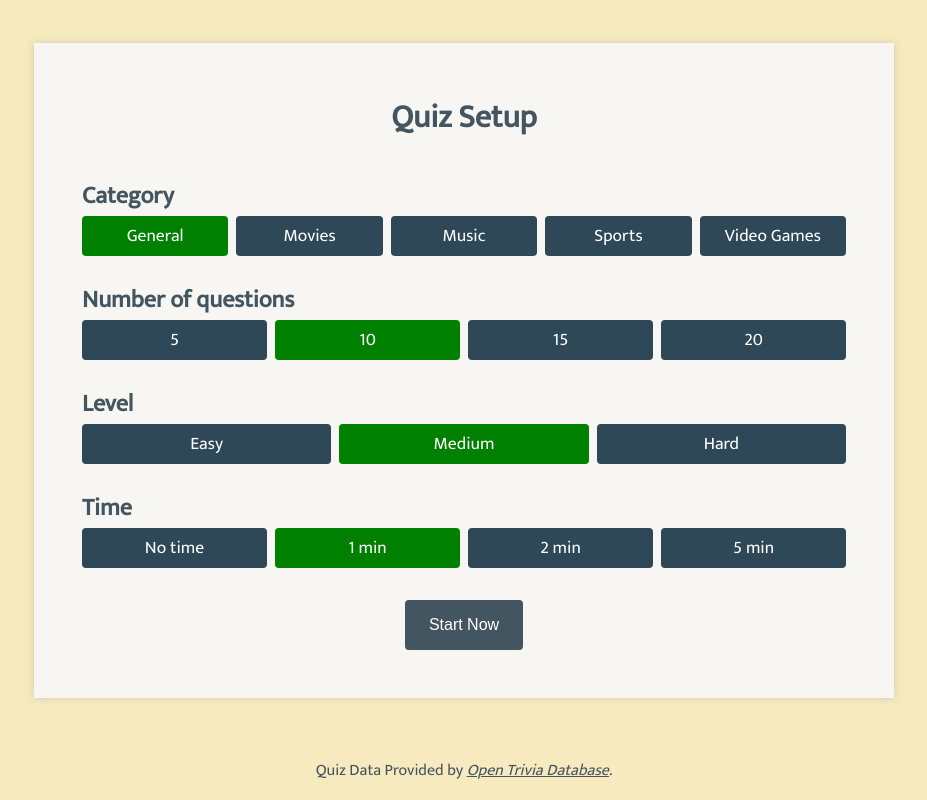
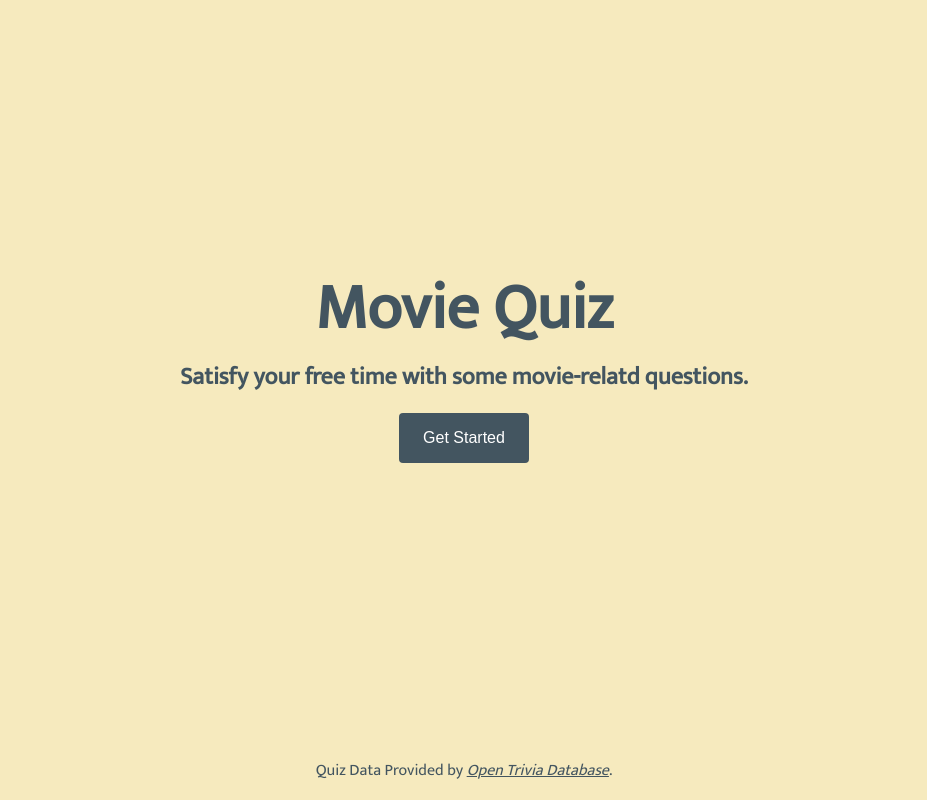
Before and after one commit to SinaBYR/react-quiz-app, a React (Create React App) app: page /quiz in a window 1280 px wide. Shown: the whole page, without its empty margins (176-1103 px from the left). Built offline with nearby package versions, Linux system fonts and the light colour scheme.

Commit message:
Show components based on state rather react-router-dom

```diff
--- a/src/components/Layout/Layout.tsx
+++ b/src/components/Layout/Layout.tsx
@@ -1,17 +1,20 @@
+import { useState } from "react";
 import { LayoutStyled } from "./LayoutStyled"
 import { Showcase } from "./Showcase/Showcase"
 import { Route, Switch, Redirect } from 'react-router-dom';
 import { Footer } from "./Footer/Footer";
 import { Quiz } from "./Quiz/Quiz";
 
-const Layout: () => JSX.Element = () => {
+const Layout = () => {
+    const [page, setPage] = useState<'showcase'|'quiz'>('showcase')
+
+    const onClickHandler = () => {
+        setPage('quiz')
+    }
+
     return (
         <LayoutStyled>
-            <Switch>
-                <Route path="/quiz" component={Quiz}/>
-                <Route path="/" component={Showcase}/>
-                <Redirect to="/quiz"/>
-            </Switch>
+            {page === 'showcase' ? <Showcase clicked={onClickHandler}/> : <Quiz />}
             <Footer />
         </LayoutStyled>
     )
--- a/src/components/Layout/Quiz/Game/Game.tsx
+++ b/src/components/Layout/Quiz/Game/Game.tsx
@@ -4,27 +4,23 @@ import { RadioInput } from "../../../Utility";
 import { Header } from "./Header/Header";
 import { Question } from "./Question/Question";
 import { GameStyled } from "./GameStyled";
-import { Stage } from "./Header/Stage/Stage";
-import { Timer } from "./Header/Timer/Timer";
-import { StateContext } from "../../../../store/context";
+import { DispatchContext, StateContext } from "../../../../store/context";
 import { InitialStateType } from "../../../../store/reducer";
 import { restructure } from "./customize-game-data";
 import { StageQuestionObject } from "../../../../types/types";
 import { decode } from 'html-entities'
-import { Time } from "../Quiz";
-import { remainingTime } from "./remaining-time";
-import { useInterval } from "../../../../hooks/useInterval";
 
 export const Game = () => {
-    const { result, formData } = useContext(StateContext) || {} as InitialStateType
+    const { result, formData } = useContext(StateContext) as InitialStateType
+    const dispatch = useContext(DispatchContext)
     const [stage, setStage] = useState<number>(0)
     const [questions, setQuestions] = useState<StageQuestionObject[]>([])
     const [currentQuestion, setCurrentQuestion] = useState<StageQuestionObject|null>(null)
-    const [isPlaying, setIsPlaying] = useState<boolean>(true)
     const [gameTime, setGameTime] = useState<number|null>(null)
 
     useEffect(() => {
         if(!result.length) {return}
+        // save array of restructured questions
         setQuestions(restructure(result))
         if(formData?.time === '0') {
             return setGameTime(null)
@@ -49,7 +45,7 @@ export const Game = () => {
         }, 1000)
         if(gameTime < 0) {
             clearInterval(interval);
-            return setIsPlaying(false)
+            return dispatch({ type: 'GAME_FINISHED'})
         }
 
         return () => {
@@ -76,10 +72,10 @@ export const Game = () => {
         setTimeout(() => {
             setStage(stage + 1)
             if((stage + 1) === (questions.length)) {
-                setIsPlaying(false)
+                dispatch({ type: 'GAME_FINISHED'})
                 console.log('Finished: ', questions)
             }
-        }, 1500)
+        }, 1000)
     }
 
     // bgColor: determines the background-color of RadioInput with correct answer.
@@ -91,33 +87,11 @@ export const Game = () => {
 
     return (
         <GameStyled>
-            {isPlaying ?
-            <>
-                <Header>
-                    {currentQuestion ? <Stage current={currentQuestion.stage + 1} total={questions.length}/>: null}
-                    {
-                    <Timer>
-                        <h2>{gameTime ? remainingTime(gameTime) : '-- : --'}</h2>
-                    </Timer>
-                    }
-                    <p>{result[0].difficulty}</p>
-                </Header>
-                {currentQuestion ? <Question>{decode(currentQuestion.question)}</Question> : null}
-                <Form>
-                    {displayedRadioInputs}
-                </Form>
-            </>
-            :
-            <div>
-                {questions.map(({answer, question}) => {
-                    return (
-                        <div style={{padding: '1rem', color: 'black'}} key={question}>{answer}</div>
-                    )
-                })}
-            </div>
-            }
-
-
+            <Header formData={formData} questions={questions} currentQuestion={currentQuestion} gameTime={gameTime} />
+            <Question text={decode(currentQuestion?.question)}/>
+            <Form>
+                {displayedRadioInputs}
+            </Form>
         </GameStyled>
     )
 }
--- a/src/components/Layout/Quiz/Quiz.tsx
+++ b/src/components/Layout/Quiz/Quiz.tsx
@@ -1,15 +1,19 @@
 import { useContext, useState } from "react";
 import { axios } from "../../../axios/axios";
-import { DispatchContext } from "../../../store/context";
+import { DispatchContext, StateContext } from "../../../store/context";
+import { InitialStateType } from "../../../store/reducer";
 import { FORMDATA } from "../../../types/types";
 import { CATEGORY_IDS } from "./category_ids";
 import { Game } from "./Game/Game";
 import { Setup } from "./Setup/Setup";
 
+export type Time = '0'|'60'|'120'|'300'
+
 export const Quiz = () => {
-    const [page, setPage] = useState<'setup' | 'game'>('setup');
+    const { isGameFinished } = useContext(StateContext) as InitialStateType
+    const dispatch = useContext(DispatchContext)
+    const [page, setPage] = useState<'setup' | 'game'>('setup')
     const [loading, setLoading] = useState<boolean>(false)
-    const dispatch = useContext(DispatchContext)
 
     const changePageHandler = () => {
         if(page === 'setup') {
@@ -21,20 +25,20 @@ export const Quiz = () => {
 
     const startGame = async (config: FORMDATA) => {
         setLoading(true)
-        console.log(config)
         try {
-            const url = `?amount=${config.noq}&category=${CATEGORY_IDS[config.category]}&difficulty=${config.difficulty}&type=multiple`
+            const url = `?amount=${config.noq}&category=${CATEGORY_IDS[config.category]}&difficulty=${config.level}&type=multiple`
             const response = await axios.get(url)
             const resdata = await response.data
 
             if(!resdata.results.length) {
-                return
+                return console.log('Result array is empty.')
             }
 
-            // setData(resdata.results)
-            // console.log(url)
-            dispatch({ type: 'store_data', payload: resdata.results})
-            // console.log(resdata)
+            const payload = {
+                result: resdata.results,
+                formData: config
+            }
+            dispatch({ type: 'store_data', payload})
             changePageHandler()
             setLoading(false)
         } catch(err) {
@@ -42,6 +46,7 @@ export const Quiz = () => {
             setLoading(false)
         }
     }
+    console.log(isGameFinished)
 
-    return page === 'setup' ? <Setup start={startGame} loading={loading}/> : <Game />
+    return page === 'setup' ? <Setup start={startGame} loading={loading}/> : (isGameFinished ? <p>FINISHED</p> : <Game />)
 }
--- a/src/components/Layout/Showcase/Showcase.tsx
+++ b/src/components/Layout/Showcase/Showcase.tsx
@@ -1,12 +1,30 @@
-import { ShowcaseStyled } from "./ShowcaseStyled"
-import { CustomLink } from "../../Utility"
+import styled from "styled-components";
+import { Button } from "../../Utility"
+import { MouseEventHandler } from "react"
 
-export const Showcase = () => {
+const ShowcaseStyled = styled.div`
+    display: flex;
+    flex-direction: column;
+    justify-content: center;
+    align-items: center;
+    text-align: center;
+
+    & > h1 {
+        font-size: 4rem;
+        line-height: 1;
+    }
+
+    & > * {
+        margin: 0.5rem 0;
+    }
+`;
+
+export const Showcase = ({ clicked }: { clicked: MouseEventHandler<HTMLButtonElement>}) => {
     return (
         <ShowcaseStyled>
             <h1>Movie Quiz</h1>
             <h2>Satisfy your free time with some movie-relatd questions.</h2>
-            <CustomLink type="secondary" to="/quiz">Get Started</CustomLink>
+            <Button type="secondary" onClick={clicked}>Get Started</Button>
         </ShowcaseStyled>
     )
 }
```
